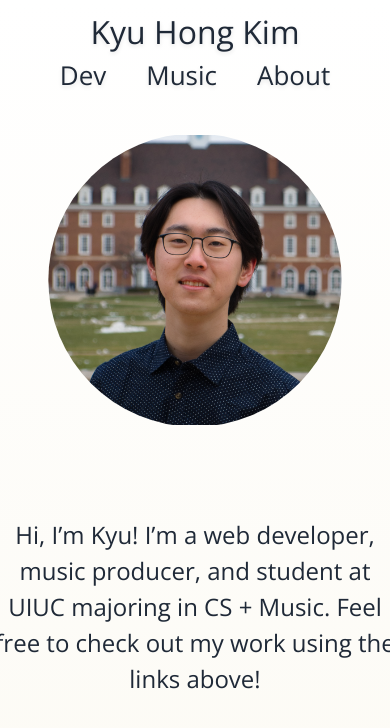
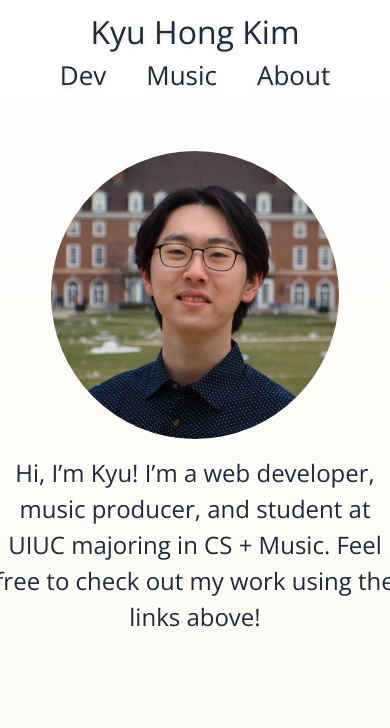
Before and after one commit to 03kkim/kyusite, a Next.js app: page / in a window 390 px wide. Shown: the top 728 px of the page. Built offline with nearby package versions, Linux system fonts and the light colour scheme.

Commit message:
Make index responsive

```diff
--- a/pages/index.tsx
+++ b/pages/index.tsx
@@ -14,21 +14,17 @@ export default function Home() {
     <div className="bg justify-between">
       <Header />
 
-      <div className="grid grid-cols-1 grid-rows-2 gap-0 place-content-center justify-items-center h-screen">
-        {/* <div className="drop-shadow-2xl"> */}
-        {/* <Image
-          className="invisible xs:visible justify-center mt-10 px-5 clip-circle"
+      <div className="flex flex-col items-center">
+        {/* <div className="image-container"> */}
+        <Image
+          className=" justify-content-center mt-10 mx-5 clip-circle
+                      w-[320px] h-[320px]
+                      md:w-[360px] md:h-[360px]
+                      xl:w-[400px] xl:h-[400px]"
           src={profilePic}
           // width={565}
-          height={380}
-          alt="kyusite thumbnail"
-        /> */}
-        <Image
-          className="visible xs:invisible  justify-content-center mt-10 px-5 clip-circle"
-          src={profilePic}
-          // width={565}
-          height={360}
-          alt="kyusite thumbnail"
+          // height={360}
+          alt="kyusite profile picture"
         />
         {/* </div> */}
         <div
@@ -41,8 +37,6 @@ export default function Home() {
           above!
         </div>
       </div>
-
-      {/* <Footer /> */}
     </div>
   );
 }
--- a/styles/globals.css
+++ b/styles/globals.css
@@ -5,7 +5,7 @@
 
 @layer components {
   .bg {
-    @apply font-open-sans font-light bg-gradient-to-t bg-cover from-background to-white px-4 pt-2 md:px-10 md:pt-5;
+    @apply font-open-sans font-light bg-gradient-to-t from-background to-white px-4 pt-2 md:px-10 md:pt-5 h-screen;
   }
 
   .bg-alt {
```
Also changed, not shown: resources/pfp.png.
